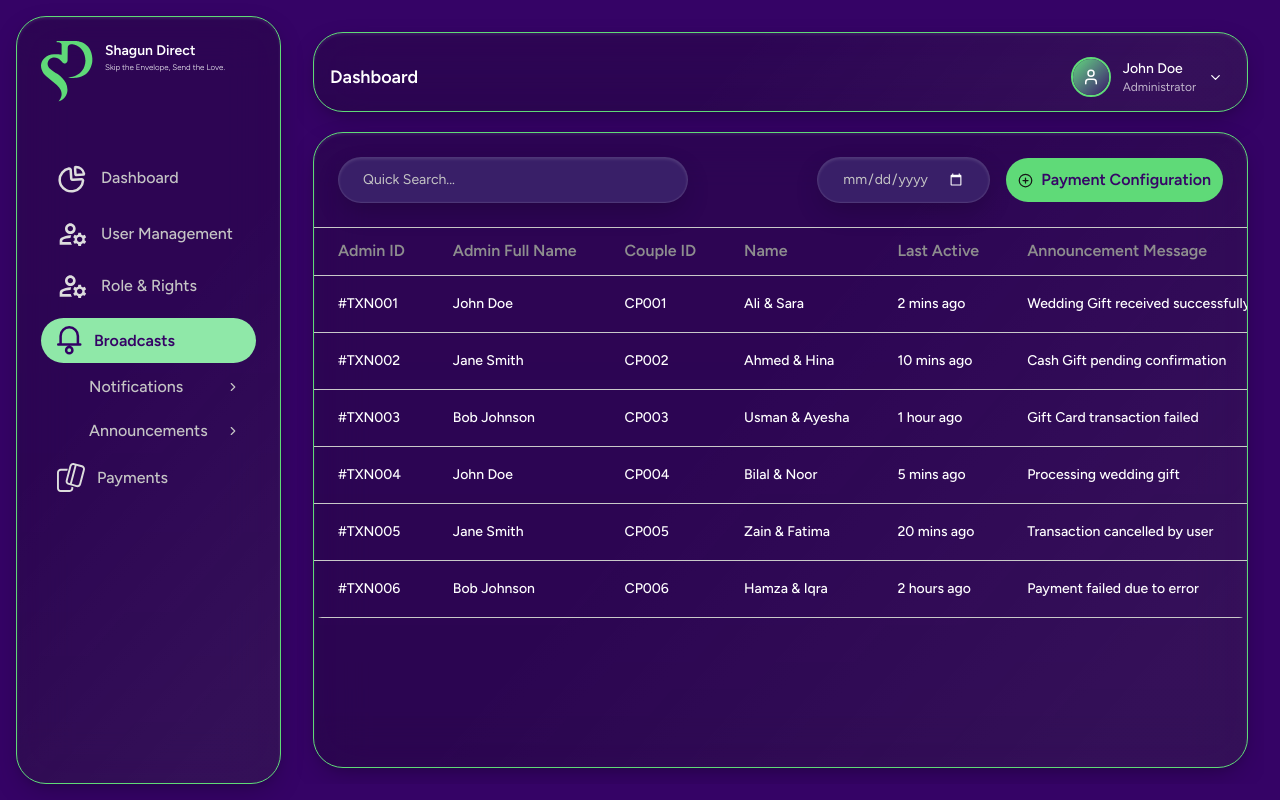
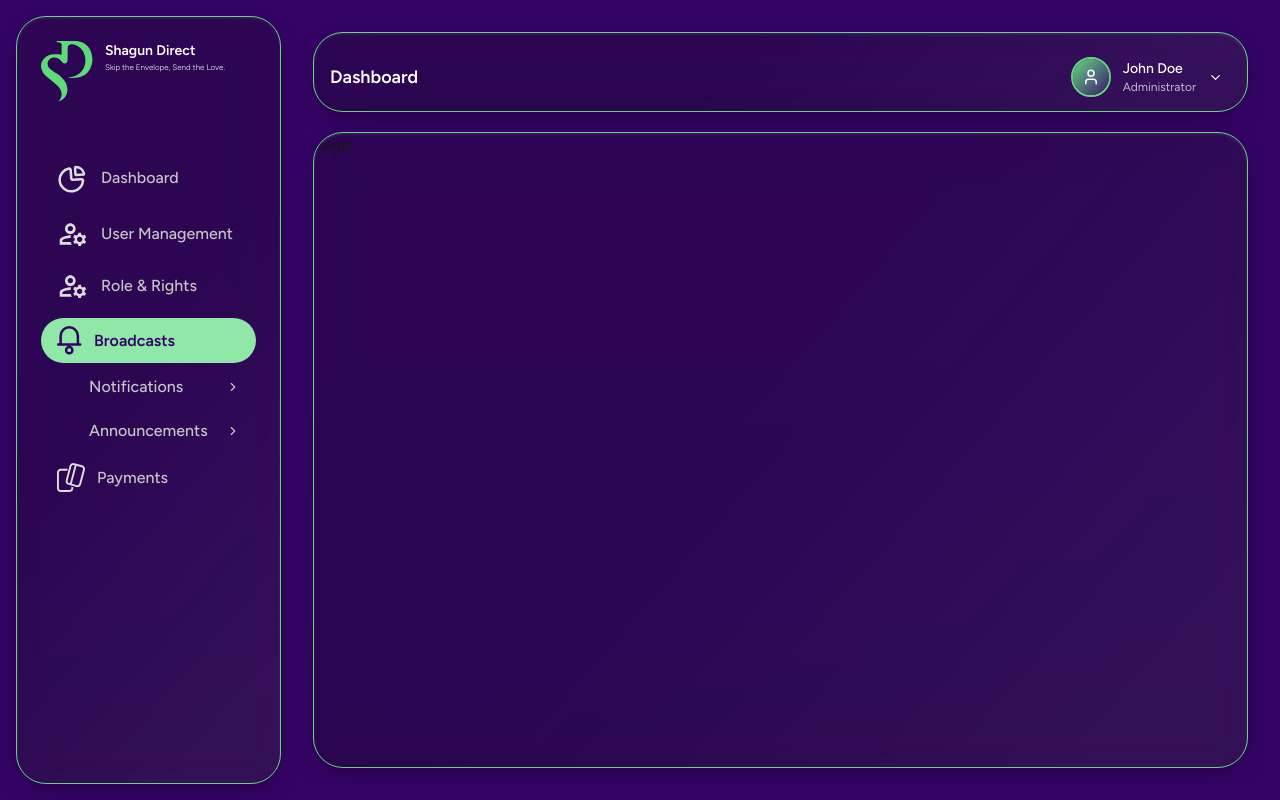
Before and after one commit to software-engineer-muhammad-shahzad/admin-panel-shagun, a Next.js app: page /broadcasts in a window 1280 px wide. Built offline with nearby package versions, Linux system fonts and the light colour scheme.

Commit message:
add group

```diff
--- a/app/(admin)/broadcasts/page.tsx
+++ b/app/(admin)/broadcasts/page.tsx
@@ -1,60 +1,7 @@
-"use client"
-
-import { useState } from "react"
-import Table from "@/app/components/elements/Table";
-import Input from "@/app/components/elements/Input";
-import { filterData } from "@/app/lib/utils/SearchUtils";
-import { announcementData, announcementColumns } from "@/app/components/data/MockData";
-import { CirclePlus } from "lucide-react";
 
 const page = () => {
-  const [searchTerm, setSearchTerm] = useState("")
-
-  // Filter payments based on search term using SearchUtils
-  const filteredPayments = filterData(announcementData, searchTerm);
-
   return (
-    <div className="w-full  flex relative flex-col  h-[calc(100vh-200px)]">
-      {/* search - fixed at top */}
-      <div className="flex flex-col lg:flex-row justify-between border-[#C9C9C9] px-4 lg:px-6 py-4 lg:py-6 border-b flex-shrink-0 gap-4">
-        <div className="w-full   lg:max-w-[350px]">
-          <Input
-            type="text"
-            placeholder="Quick Search..."
-            value={searchTerm}
-            onChange={(e) => setSearchTerm(e.target.value)}
-            className="text-sm outline-0  w-full!  placeholder:text-light-text text-light-text"
-            containerClassName="border border-[#C9C9C9] w-full!  rounded-lg glass-border bg-transparent"
-          />
-        </div>
-        {/* calendar and  payment configuration */}
-        <div className="flex flex-col sm:flex-row gap-3 lg:gap-4 items-center">
-          <div className="w-full sm:w-auto sm:max-w-[200px]">
-            <Input
-              type="date"
-              placeholder="Select Date"
-              className="text-sm outline-0 placeholder:text-light-text text-light-text "
-              containerClassName="border border-green-text rounded-lg glass-border bg-transparent"
-            />
-          </div>
-          <div className="flex gap-2 bg-[#5FDA78] rounded-[56px] py-[10px] px-3 cursor-pointer items-center w-full sm:w-auto justify-center">
-             <CirclePlus size={15} />
-             <p className="text-[#360567] text-md font-semibold text-nowrap">Payment Configuration</p>
-          </div>
-        </div>
-
-      </div>
-      {/* table - scrollable */}
-      <div className="flex-1 h-[calc(100vh-200px)] overflow-auto scrollbar-hide ">
-        <Table
-          data={filteredPayments}
-          columns={announcementColumns}
-          onRowClick={(row, index) => console.log("Row clicked:", row, index)}
-          className="rounded-lg"
-          emptyMessage="No payments found"
-        />
-      </div>
-    </div>
+    <div>page</div>
   )
 }
 
--- a/app/forgot-password/page.tsx
+++ b/app/(auth)/forgot-password/page.tsx
@@ -1,8 +1,8 @@
 import Image from "next/image"
 import Link from "next/link"
 import { ChevronLeft } from "lucide-react"
-import LeftBannerText from "../components/auth/LeftBannerText"
-import ForgotPasswordform from "../components/auth/forgotpassword/ForgotPasswordForm"
+import LeftBannerText from "@/app/components/auth/LeftBannerText"
+import ForgotPasswordform from "@/app/components/auth/forgotpassword/ForgotPasswordForm"
 
 
 
--- a/package.json
+++ b/package.json
@@ -9,7 +9,9 @@
     "lint": "eslint"
   },
   "dependencies": {
+    "@tanstack/react-query": "^5.100.14",
     "apexcharts": "^5.10.6",
+    "axios": "^1.16.1",
     "lucide": "^1.3.0",
     "lucide-react": "^1.3.0",
     "next": "16.2.3",
```
Also changed, not shown: app/(auth)/login/page.tsx (renamed from app/login/page.tsx, +7 -6 lines), app/(auth)/set-password/page.tsx (renamed from app/set-password/page.tsx, +3 -4 lines), app/(auth)/verify-otp/page.tsx (renamed from app/verify-otp/page.tsx, +5 -6 lines), app/components/auth/setpassword/PasswordSucessfullyChangeModal.tsx (indentation only), app/services/apiClient.ts (added), app/services/endpoints.ts (added), app/services/http.ts (added), 1 other file (tests, documents, lock files or other folders).
